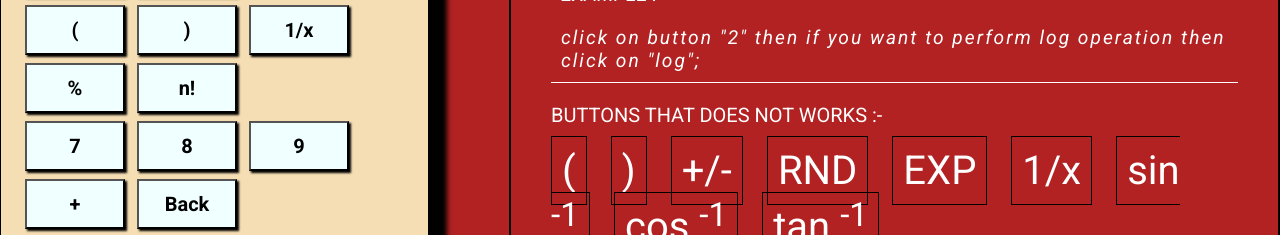
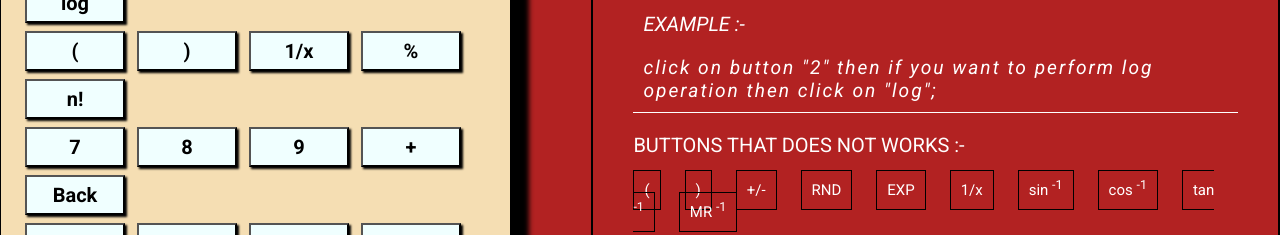
Before and after one commit to 080Aasim/scientificCalculator, a plain HTML site: page index.html in a window 1280 px wide. Shown: the part 314-549 px from the top of the page. Drawn offline with Linux system fonts and the light colour scheme.

Commit message:
2nd commit

```diff
--- a/index.html
+++ b/index.html
@@ -107,6 +107,7 @@
                     <li>sin <sup>-1</sup></li>
                     <li>cos <sup>-1</sup></li>
                     <li>tan <sup>-1</sup></li>
+                    <li>MR <sup>-1</sup></li>
                 </ul>
             </p>
             <p class="p2">
--- a/style.css
+++ b/style.css
@@ -46,7 +46,7 @@ html,body{
 button{
     /* border-radius: 18px; */
     width: 100px;
-    height: 50px;
+    height: 40px;
     box-shadow: 2px 2px 2px black;
     font-size: 20px;
     font-weight: 600;
@@ -69,7 +69,7 @@ button:hover{
 
 .rules{
     padding: 40px;
-    /* width: 600px; */
+    width: 800px;
     /* height: 950px; */
     border: 2px solid black ;
     color: #fff;
@@ -86,6 +86,7 @@ h1{
 }
 
 .step1{
+    /* width: 200px; */
     font-size: 20px;
     padding: 10px;
     border-bottom: 1px solid #fff;
@@ -122,7 +123,7 @@ ul li{
     display: inline;
     list-style: none;
     padding-top: 10px;
-    font-size: 40px;
+    font-size: 15px;
     border: 1px solid black;
 }
 
```
